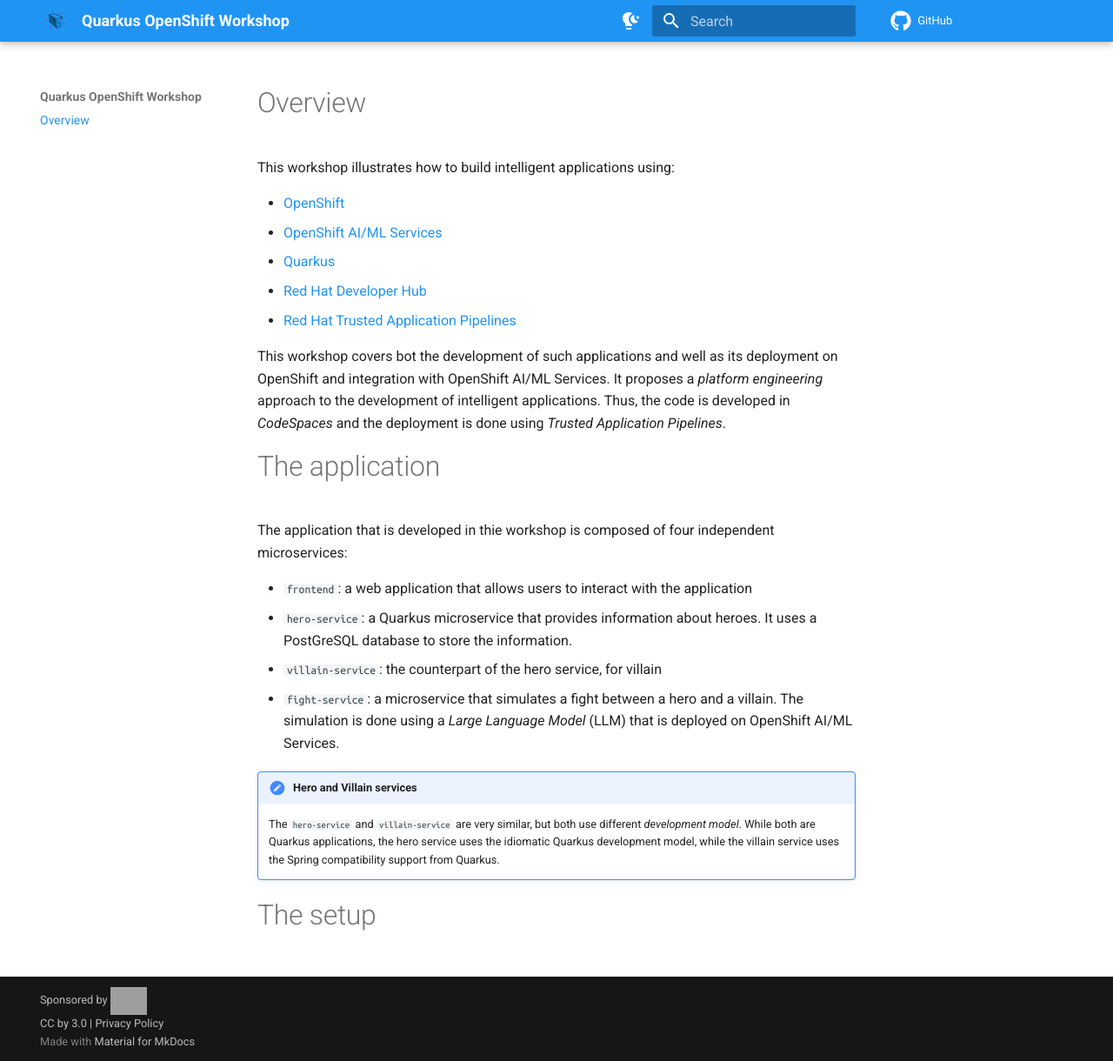
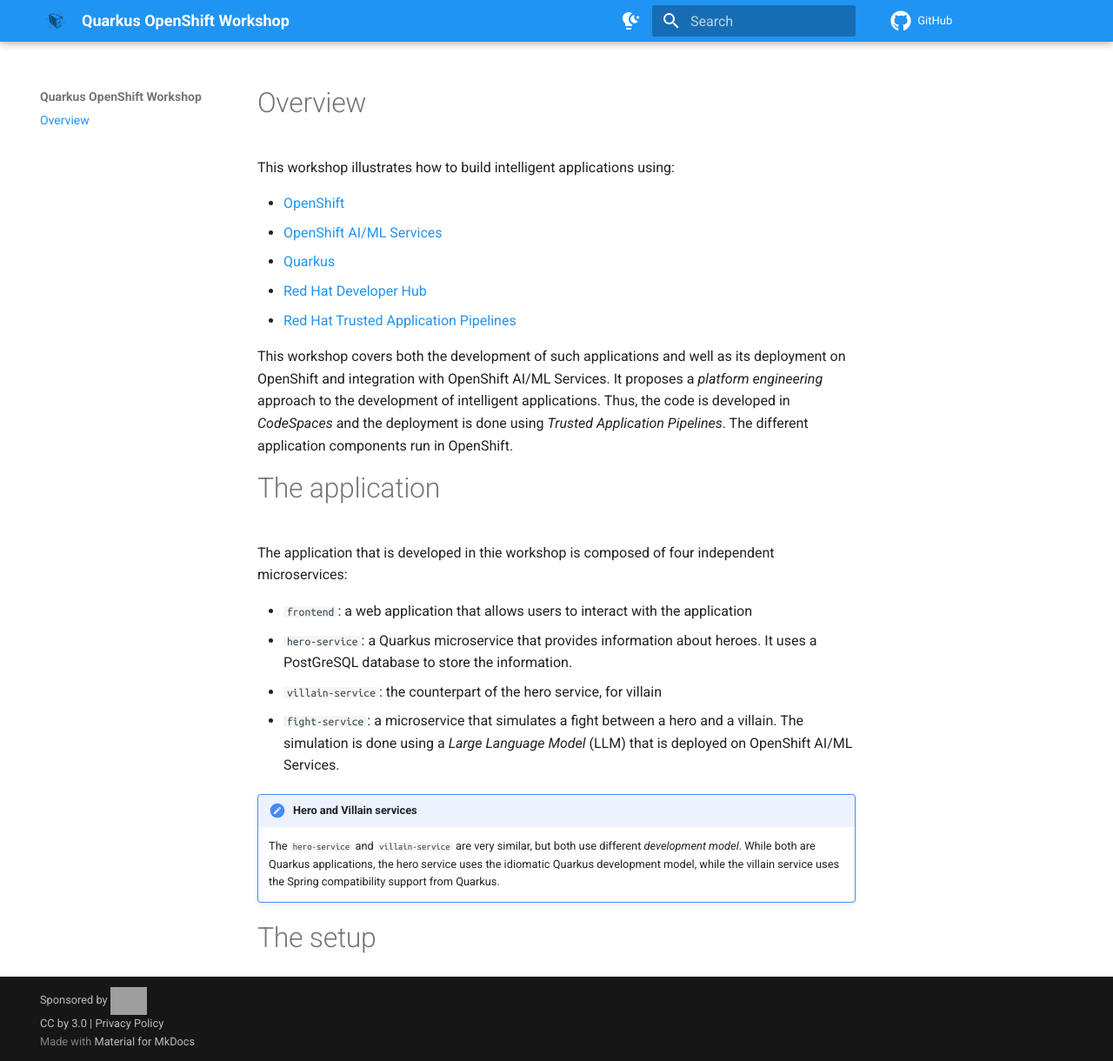
Before and after one commit to cescoffier/quarkus-openshift-workshop, an MkDocs documentation site: the page built from docs/docs/index.md, in a window 1280 px wide and 1220 px high. Shown: the whole window at 87% size. Built offline with MkDocs 1.6.1 and Material for MkDocs 9.7.7, drawn with Linux system fonts in a browser that asks for light colours; comment, search, counter and statistics services are not loaded; the version menu is left out; grey boxes are pictures that could not be loaded.

Commit message:
fix typo

```diff
--- a/docs/docs/index.md
+++ b/docs/docs/index.md
@@ -8,9 +8,10 @@
 - [Red Hat Developer Hub](https://developers.redhat.com/rhdh/overview)
 - [Red Hat Trusted Application Pipelines](https://www.redhat.com/en/products/trusted-application-pipelines)
 
-This workshop covers bot the development of such applications and well as its deployment on OpenShift and integration with OpenShift AI/ML Services.
+This workshop covers both the development of such applications and well as its deployment on OpenShift and integration with OpenShift AI/ML Services.
 It proposes a _platform engineering_ approach to the development of intelligent applications.
 Thus, the code is developed in _CodeSpaces_ and the deployment is done using _Trusted Application Pipelines_.
+The different application components run in OpenShift.
 
 # The application
 
```
